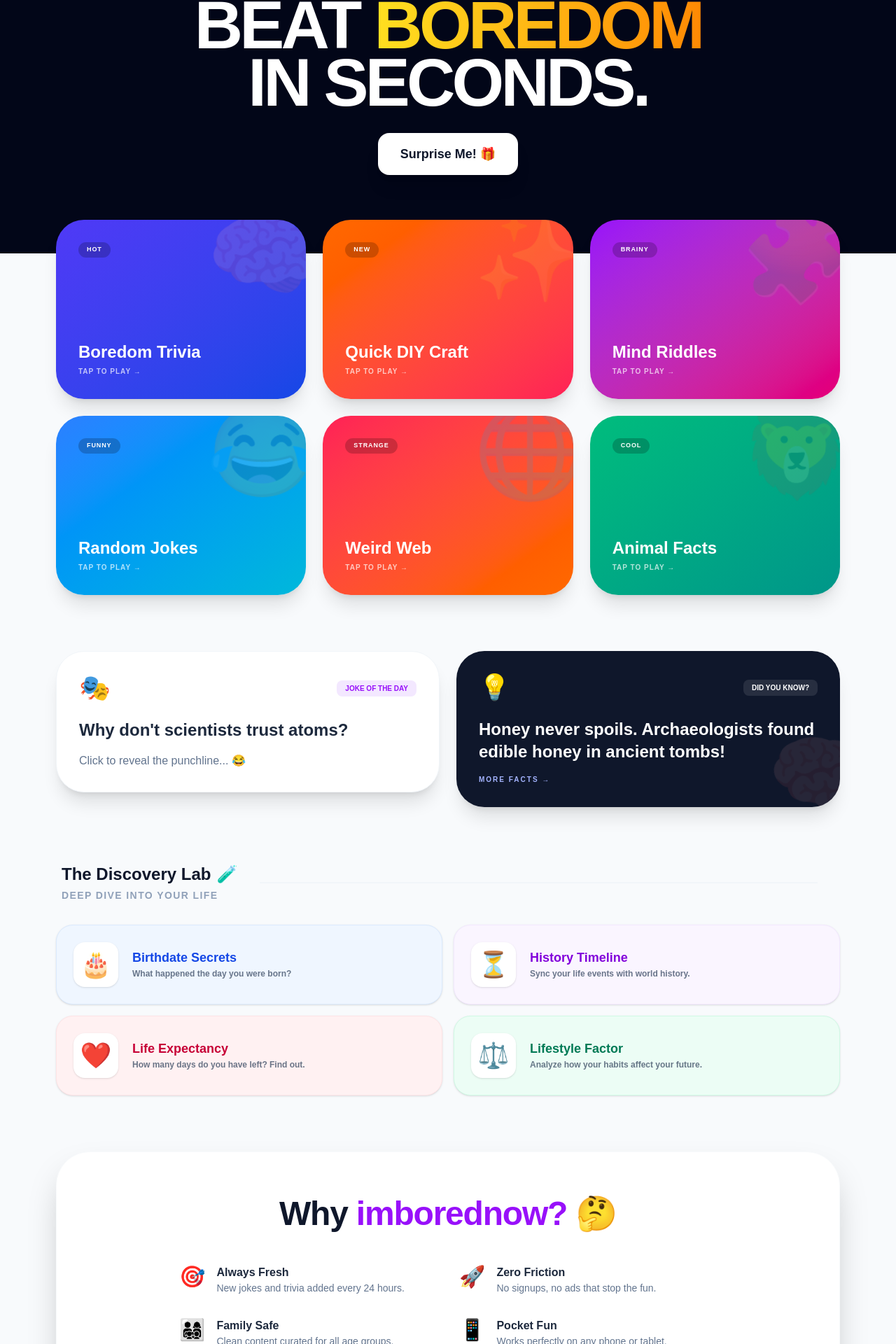
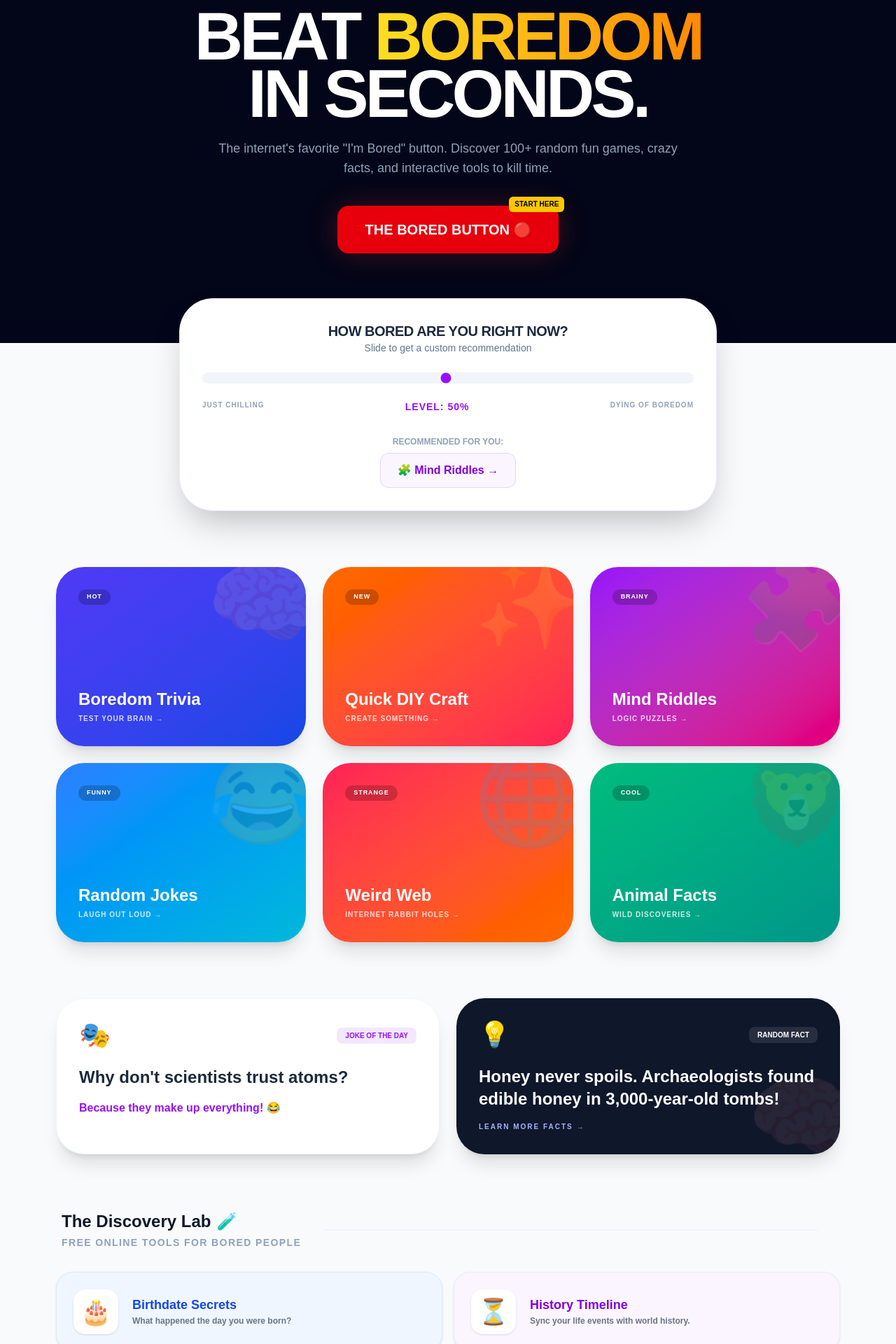
Before and after one commit to beladiyahardik/imborednow.com, a Next.js app: page / in a window 1280 px wide. Shown: the part 215-2135 px from the top of the page at 70% size. Built offline with nearby package versions, Linux system fonts and the light colour scheme.

Commit message:
SEO - Phase 1

```diff
--- a/src/pages/_document.tsx
+++ b/src/pages/_document.tsx
@@ -32,6 +32,9 @@
           name="google-adsense-account"
           content="ca-pub-7085320120847108"
         ></meta>
+
+        <link rel="icon" href="/favicon.ico" sizes="any"></link>
+
       </Head>
       <body className="antialiased">
         <Main />
--- a/src/pages/index.tsx
+++ b/src/pages/index.tsx
@@ -1,58 +1,119 @@
-import { useState } from "react";
+import { useState, useEffect } from "react";
 import Head from "next/head";
 import Link from "next/link";
 
 export default function Home() {
-  const [email, setEmail] = useState("");
+  const [boredomLevel, setBoredomLevel] = useState<any>(50);
+  const [mounted, setMounted] = useState(false);
+
+  // Prevent hydration mismatch for interactive elements
+  useEffect(() => setMounted(true), []);
 
   const categories = [
-    { title: "Boredom Trivia", emoji: "🧠", color: "from-indigo-600 to-blue-700", url: "/p/trivia", tag: "Hot" },
-    { title: "Quick DIY Craft", emoji: "✨", color: "from-orange-500 to-rose-500", url: "/p/diy-craft", tag: "New" },
-    { title: "Mind Riddles", emoji: "🧩", color: "from-purple-600 to-pink-600", url: "/p/mind-bending-riddle", tag: "Brainy" },
-    { title: "Random Jokes", emoji: "😂", color: "from-blue-500 to-cyan-500", url: "/p/random-jokes", tag: "Funny" },
-    { title: "Weird Web", emoji: "🌐", color: "from-rose-500 to-orange-500", url: "/p/weird-websites", tag: "Strange" },
-    { title: "Animal Facts", emoji: "🦁", color: "from-emerald-500 to-teal-600", url: "/p/crazy-animal-fact", tag: "Cool" },
+    { title: "Boredom Trivia", emoji: "🧠", color: "from-indigo-600 to-blue-700", url: "/p/trivia", tag: "Hot", desc: "Test your brain" },
+    { title: "Quick DIY Craft", emoji: "✨", color: "from-orange-500 to-rose-500", url: "/p/diy-craft", tag: "New", desc: "Create something" },
+    { title: "Mind Riddles", emoji: "🧩", color: "from-purple-600 to-pink-600", url: "/p/mind-bending-riddle", tag: "Brainy", desc: "Logic puzzles" },
+    { title: "Random Jokes", emoji: "😂", color: "from-blue-500 to-cyan-500", url: "/p/random-jokes", tag: "Funny", desc: "Laugh out loud" },
+    { title: "Weird Web", emoji: "🌐", color: "from-rose-500 to-orange-500", url: "/p/weird-websites", tag: "Strange", desc: "Internet rabbit holes" },
+    { title: "Animal Facts", emoji: "🦁", color: "from-emerald-500 to-teal-600", url: "/p/crazy-animal-fact", tag: "Cool", desc: "Wild discoveries" },
   ];
 
+  // SEO Schema Data
+  const jsonLd = {
+    "@context": "https://schema.org",
+    "@type": "SoftwareApplication",
+    "name": "Bored Button / ImBoredNow",
+    "operatingSystem": "Any",
+    "applicationCategory": "EntertainmentApplication",
+    "offers": { "@type": "Offer", "price": "0" },
+    "description": "The ultimate collection of fun games and websites to play when bored at school or work."
+  };
+
   return (
-    <div className="min-h-screen bg-[#F8FAFC] font-sans selection:bg-purple-200 pb-20">
+    <>
       <Head>
-        <title>I&apos;m Bored Now | Kill Boredom Instantly</title>
+        <title>Bored Button: Best Games & Sites to Cure Boredom Now</title>
+        <meta name="description" content="Feeling bored? Click the red Bored Button for 100+ random interactive games, cool websites, and fun activities to cure boredom instantly at school or work." />
+        <script
+          type="application/ld+json"
+          dangerouslySetInnerHTML={{ __html: JSON.stringify(jsonLd) }}
+        />
+        <link rel="canonical" href="https://www.imborednow.com/" />
       </Head>
 
+      <div className="min-h-screen bg-[#F8FAFC] font-sans selection:bg-purple-200 pb-20">
+
         {/* --- 1. HERO SECTION --- */}
-      <section className="relative pt-16 pb-28 px-4 overflow-hidden bg-slate-950">
+        <section className="relative pt-20 pb-32 px-4 overflow-hidden bg-slate-950">
           <div className="absolute inset-0 opacity-30">
             <div className="absolute top-0 left-0 w-full h-full bg-[radial-gradient(circle_at_30%_20%,_var(--tw-gradient-stops))] from-purple-600/40 via-transparent to-transparent" />
           </div>
 
           <div className="relative z-10 max-w-5xl mx-auto text-center">
-          <div className="inline-flex items-center gap-2 px-4 py-2 bg-white/5 backdrop-blur-xl rounded-full text-purple-300 text-[10px] font-black uppercase tracking-[0.3em] mb-8 border border-white/10">
-            🚀 The #1 Boredom Killer
-          </div>
+            <nav className="inline-flex items-center gap-2 px-4 py-2 bg-white/5 backdrop-blur-xl rounded-full text-purple-300 text-[10px] font-black uppercase tracking-[0.3em] mb-8 border border-white/10">
+              🚀 The #1 Boredom Killer Website
+            </nav>
+
             <h1 className="text-5xl md:text-8xl font-black text-white mb-6 tracking-tighter leading-[0.85]">
-            BEAT <span className="text-transparent bg-clip-text bg-gradient-to-r from-yellow-300 to-orange-400">BOREDOM</span><br/>
+              BEAT <span className="text-transparent bg-clip-text bg-gradient-to-r from-yellow-300 to-orange-400">BOREDOM</span><br />
               IN SECONDS.
             </h1>
-          <div className="flex justify-center gap-4 mt-8">
+
+            <p className="text-slate-400 max-w-2xl mx-auto mb-10 text-lg font-medium">
+              The internet's favorite "I'm Bored" button. Discover 100+ random fun games,
+              crazy facts, and interactive tools to kill time.
+            </p>
+
+            <div className="flex flex-col sm:flex-row justify-center items-center gap-6 mt-8">
               <Link href="/p/random-activity">
-              <button className="px-8 py-4 bg-white text-slate-900 rounded-2xl font-black text-lg hover:scale-105 transition-all shadow-xl active:scale-95">
-                Surprise Me! 🎁
+                <button className="group relative px-10 py-5 bg-red-600 text-white rounded-2xl font-black text-xl hover:bg-red-500 transition-all shadow-[0_0_40px_rgba(220,38,38,0.3)] hover:shadow-[0_0_60px_rgba(220,38,38,0.5)] active:scale-95">
+                  THE BORED BUTTON 🔴
+                  <span className="absolute -top-2 -right-2 bg-yellow-400 text-black text-[10px] px-2 py-1 rounded-md animate-bounce">START HERE</span>
                 </button>
               </Link>
             </div>
           </div>
         </section>
 
-      <main className="max-w-6xl mx-auto px-4 -mt-12 relative z-20 space-y-20">
+        <main className="max-w-6xl mx-auto px-4 -mt-16 relative z-20 space-y-20">
 
-        {/* --- 2. BENTO GRID (The Main Content) --- */}
+          {/* --- 2. INTERACTIVE BOREDOM METER (New) --- */}
+          {mounted && (
+            <section className="bg-white p-8 rounded-[3rem] shadow-2xl border border-purple-100 max-w-3xl mx-auto">
+              <div className="text-center mb-6">
+                <h2 className="text-xl font-black text-slate-800 uppercase tracking-tight">How bored are you right now?</h2>
+                <p className="text-slate-500 text-sm">Slide to get a custom recommendation</p>
+              </div>
+              <input
+                type="range"
+                min="1" max="100"
+                value={boredomLevel}
+                onChange={(e) => setBoredomLevel(e.target.value)}
+                className="w-full h-4 bg-slate-100 rounded-lg appearance-none cursor-pointer accent-purple-600"
+              />
+              <div className="flex justify-between mt-4 font-black text-[10px] uppercase tracking-widest text-slate-400">
+                <span>Just Chilling</span>
+                <span className="text-purple-600 text-sm">Level: {boredomLevel}%</span>
+                <span>Dying of Boredom</span>
+              </div>
+              <div className="mt-8 text-center animate-fade-in">
+                <p className="text-slate-400 text-xs font-bold uppercase mb-2">Recommended for you:</p>
+                <Link href={categories[boredomLevel % 6].url}>
+                  <span className="inline-block px-6 py-3 bg-purple-50 text-purple-700 rounded-xl font-black hover:bg-purple-100 transition-colors cursor-pointer border border-purple-200">
+                    {categories[boredomLevel % 6].emoji} {categories[boredomLevel % 6].title} →
+                  </span>
+                </Link>
+              </div>
+            </section>
+          )}
+
+          {/* --- 3. BENTO GRID --- */}
           <section>
             <div className="grid grid-cols-2 md:grid-cols-3 gap-3 md:gap-6">
               {categories.map((cat, i) => (
-              <Link key={i} href={cat.url}>
-                <div className={`group relative h-44 md:h-55 lg:h-64 rounded-[2rem] md:rounded-[2.5rem] bg-gradient-to-br ${cat.color} p-5 md:p-8 overflow-hidden cursor-pointer transition-all duration-500 hover:-translate-y-2 shadow-xl active:scale-95`}>
-                  <div className="absolute top-[-5%] right-[-5%] text-8xl md:text-9xl opacity-15 group-hover:rotate-12 transition-transform duration-500">
+                <Link key={i} href={cat.url} title={`Play ${cat.title}`}>
+                  <div className={`group relative h-48 md:h-64 rounded-[2.5rem] bg-gradient-to-br ${cat.color} p-6 md:p-8 overflow-hidden cursor-pointer transition-all duration-500 hover:-translate-y-2 hover:rotate-1 shadow-xl active:scale-95`}>
+                    <div className="absolute top-[-5%] right-[-5%] text-8xl md:text-9xl opacity-15 group-hover:rotate-12 group-hover:scale-110 transition-transform duration-500">
                       {cat.emoji}
                     </div>
                     <div className="relative h-full flex flex-col justify-between">
@@ -63,7 +124,9 @@
                         <h3 className="text-lg md:text-2xl font-black text-white mb-1">
                           {cat.title}
                         </h3>
-                      <p className="text-white/70 text-[10px] uppercase font-bold tracking-widest">Tap to Play →</p>
+                        <p className="text-white/80 text-[10px] uppercase font-bold tracking-widest group-hover:translate-x-2 transition-transform">
+                          {cat.desc} →
+                        </p>
                       </div>
                     </div>
                   </div>
@@ -72,82 +135,54 @@
             </div>
           </section>
 
-        {/* --- 3. DAD JOKE & FUN FACT (Featured Block) --- */}
+          {/* --- 4. FEATURED CONTENT --- */}
           <section className="grid md:grid-cols-2 gap-6">
-          {/* Dad Joke Card */}
-          <Link href="/p/dad-jokes">
-            <div className="bg-white p-8 rounded-[2.5rem] shadow-xl border border-slate-100 group cursor-pointer hover:border-purple-200 transition-all">
+            <Link href="/p/dad-jokes" className="block transform transition hover:scale-[1.02]">
+              <article className="bg-white p-8 rounded-[2.5rem] shadow-xl border border-slate-100 h-full">
                 <div className="flex items-center justify-between mb-6">
                   <span className="text-4xl">🎭</span>
                   <span className="px-3 py-1 bg-purple-100 text-purple-600 rounded-lg text-[10px] font-black uppercase">Joke of the Day</span>
                 </div>
-              <h3 className="text-2xl font-black text-slate-800 mb-4 group-hover:text-purple-600 transition-colors">
-                Why don't scientists trust atoms?
-              </h3>
-              <p className="text-slate-500 font-medium">Click to reveal the punchline... 😂</p>
-            </div>
+                <h3 className="text-2xl font-black text-slate-800 mb-4">Why don't scientists trust atoms?</h3>
+                <p className="text-purple-600 font-bold">Because they make up everything! 😂</p>
+              </article>
             </Link>
 
-          {/* Fun Fact Card */}
-          <Link href="/p/facts">
-            <div className="bg-slate-900 p-8 rounded-[2.5rem] shadow-xl group cursor-pointer overflow-hidden relative">
-              <div className="absolute right-[-10%] bottom-[-10%] text-9xl opacity-10 rotate-12 group-hover:rotate-0 transition-transform">🧠</div>
+            <Link href="/p/facts" className="block transform transition hover:scale-[1.02]">
+              <article className="bg-slate-900 p-8 rounded-[2.5rem] shadow-xl h-full relative overflow-hidden">
+                <div className="absolute right-[-5%] bottom-[-5%] text-9xl opacity-10">🧠</div>
                 <div className="relative z-10">
                   <div className="flex items-center justify-between mb-6">
                     <span className="text-4xl">💡</span>
-                  <span className="px-3 py-1 bg-white/10 text-white rounded-lg text-[10px] font-black uppercase">Did you know?</span>
+                    <span className="px-3 py-1 bg-white/10 text-white rounded-lg text-[10px] font-black uppercase">Random Fact</span>
                   </div>
                   <h3 className="text-2xl font-black text-white mb-4">
-                  Honey never spoils. Archaeologists found edible honey in ancient tombs!
+                    Honey never spoils. Archaeologists found edible honey in 3,000-year-old tombs!
                   </h3>
-                <p className="text-indigo-300 font-bold uppercase text-[10px] tracking-[0.2em]">More Facts →</p>
+                  <p className="text-indigo-300 font-bold uppercase text-[10px] tracking-[0.2em]">Learn More Facts →</p>
                 </div>
-            </div>
+              </article>
             </Link>
           </section>
 
-        {/* --- 4. THE DISCOVERY LAB (Expanded Tools) --- */}
+          {/* --- 5. THE DISCOVERY LAB --- */}
           <section>
             <div className="flex flex-col md:flex-row md:items-center justify-between gap-2 mb-8 px-2">
-            <div>
+              <header>
                 <h2 className="text-2xl font-black text-slate-900 flex items-center gap-2">
                   The Discovery Lab <span className="animate-pulse">🧪</span>
                 </h2>
-              <p className="text-sm font-bold text-slate-400 uppercase tracking-widest mt-1">Deep Dive Into Your Life</p>
-            </div>
+                <p className="text-sm font-bold text-slate-400 uppercase tracking-widest mt-1">Free Online Tools for Bored People</p>
+              </header>
               <div className="h-[2px] hidden md:block flex-grow mx-6 bg-slate-100" />
             </div>
 
             <div className="grid grid-cols-1 md:grid-cols-2 gap-4">
               {[
-               {
-                 title: "Birthdate Secrets",
-                 icon: "🎂",
-                 desc: "What happened the day you were born?",
-                 color: "bg-blue-50 border-blue-100 text-blue-700",
-                 href: "/p/birthdate-calculator"
-               },
-               {
-                 title: "History Timeline",
-                 icon: "⏳",
-                 desc: "Sync your life events with world history.",
-                 color: "bg-purple-50 border-purple-100 text-purple-700",
-                 href: "/p/history-timeline"
-               },
-               {
-                 title: "Life Expectancy",
-                 icon: "❤️",
-                 desc: "How many days do you have left? Find out.",
-                 color: "bg-rose-50 border-rose-100 text-rose-700",
-                 href: "/p/life-expectancy-calculator"
-               },
-               {
-                 title: "Lifestyle Factor",
-                 icon: "⚖️",
-                 desc: "Analyze how your habits affect your future.",
-                 color: "bg-emerald-50 border-emerald-100 text-emerald-700",
-                 href: "/p/life-style-factor"
-               }
+                { title: "Birthdate Secrets", icon: "🎂", desc: "What happened the day you were born?", color: "bg-blue-50 border-blue-100 text-blue-700", href: "/p/birthdate-calculator" },
+                { title: "History Timeline", icon: "⏳", desc: "Sync your life events with world history.", color: "bg-purple-50 border-purple-100 text-purple-700", href: "/p/history-timeline" },
+                { title: "Life Expectancy", icon: "❤️", desc: "How many days do you have left? Find out.", color: "bg-rose-50 border-rose-100 text-rose-700", href: "/p/life-expectancy-calculator" },
+                { title: "Lifestyle Factor", icon: "⚖️", desc: "Analyze how your habits affect your future.", color: "bg-emerald-50 border-emerald-100 text-emerald-700", href: "/p/life-style-factor" }
               ].map((tool, i) => (
                 <Link key={i} href={tool.href}>
                   <div className={`${tool.color} border p-6 rounded-3xl flex items-center gap-5 hover:scale-[1.03] transition-all cursor-pointer group active:scale-95 shadow-sm hover:shadow-md`}>
@@ -164,47 +199,48 @@
             </div>
           </section>
 
-        {/* --- 5. WHY I'M BORED NOW? (Value Proposition) --- */}
-        <section className="bg-white rounded-[3rem] p-8 md:p-16 shadow-2xl border border-slate-50 text-center relative overflow-hidden">
-          <div className="max-w-3xl mx-auto relative z-10">
-            <h2 className="text-3xl md:text-5xl font-black text-slate-900 mb-6 tracking-tight">
-              Why <span className="text-purple-600">imborednow?</span> 🤔
-            </h2>
-            <div className="grid md:grid-cols-2 gap-8 mt-12 text-left">
-              {[
-                { icon: "🎯", title: "Always Fresh", desc: "New jokes and trivia added every 24 hours." },
-                { icon: "🚀", title: "Zero Friction", desc: "No signups, no ads that stop the fun." },
-                { icon: "👨‍👩‍👧‍👦", title: "Family Safe", desc: "Clean content curated for all age groups." },
-                { icon: "📱", title: "Pocket Fun", desc: "Works perfectly on any phone or tablet." }
-              ].map((item, i) => (
-                <div key={i} className="flex gap-4">
-                  <div className="text-3xl">{item.icon}</div>
+          {/* --- 6. SEO LONG-FORM CONTENT --- */}
+          <section className="bg-slate-50 rounded-[3rem] p-8 md:p-16 border border-slate-100">
+            <div className="max-w-4xl mx-auto prose prose-slate">
+              <h2 className="text-3xl font-black text-slate-900 mb-6 text-center">Your Ultimate Cure for "I'm Bored"</h2>
+
+              <div className="grid md:grid-cols-2 gap-10 text-slate-600 leading-relaxed">
                 <div>
-                    <h4 className="font-black text-slate-800">{item.title}</h4>
-                    <p className="text-slate-500 text-sm font-medium">{item.desc}</p>
+                  <h3 className="text-lg font-black text-purple-600 uppercase mb-3">What is the Bored Button?</h3>
+                  <p>
+                    The <strong>Bored Button</strong> is an interactive portal designed for those moments when you are <strong>bored at school</strong>, home, or work. Instead of scrolling through social media, we provide <strong>online games to play when bored</strong> that are quick, engaging, and completely free.
+                  </p>
                 </div>
+                <div>
+                  <h3 className="text-lg font-black text-purple-600 uppercase mb-3">Fun Games to Play Online</h3>
+                  <p>
+                    We’ve curated a list of the most <strong>fun games to play when bored</strong>, including trivia, riddles, and "weird" websites that showcase the strangest corners of the internet. Our platform is safe, family-friendly, and requires no registration.
+                  </p>
                 </div>
-              ))}
               </div>
             </div>
           </section>
 
-        {/* --- 6. NEWSLETTER (Itractive Style) --- */}
+          {/* --- 7. NEWSLETTER --- */}
           <section className="bg-gradient-to-r from-purple-600 to-indigo-700 rounded-[3rem] p-10 md:p-20 text-center text-white relative overflow-hidden">
             <div className="absolute top-0 right-0 w-64 h-64 bg-white/10 rounded-full blur-3xl -mr-20 -mt-20" />
-           <h2 className="text-3xl md:text-5xl font-black mb-4">Never be bored again.</h2>
-           <p className="text-indigo-100 text-lg mb-10 max-w-xl mx-auto opacity-80">Join 50,000+ humans getting a weekly dose of fun.</p>
-           <div className="max-w-md mx-auto flex flex-col sm:flex-row gap-3">
+            <h2 className="text-3xl md:text-5xl font-black mb-4 tracking-tight">Never be bored again.</h2>
+            <p className="text-indigo-100 text-lg mb-10 max-w-xl mx-auto opacity-80 font-medium">Join 50,000+ humans getting a weekly dose of internet magic.</p>
+            <form className="max-w-md mx-auto flex flex-col sm:flex-row gap-3" onSubmit={(e) => e.preventDefault()}>
               <input
                 type="email"
+                required
                 placeholder="Your email address"
                 className="flex-grow px-6 py-4 rounded-2xl bg-white/10 border border-white/20 text-white placeholder:text-white/50 focus:outline-none focus:ring-2 focus:ring-white/50"
               />
-              <button className="px-8 py-4 bg-white text-indigo-600 font-black rounded-2xl hover:bg-indigo-50 transition-colors">Join Free</button>
-           </div>
+              <button type="submit" className="px-8 py-4 bg-white text-indigo-600 font-black rounded-2xl hover:bg-indigo-50 transition-all hover:scale-105 active:scale-95">
+                Join Free
+              </button>
+            </form>
           </section>
 
         </main>
       </div>
+    </>
   );
 }
```
Also changed, not shown: src/components/Header.tsx (+0 -50 lines), public/banner.png (added). Lines whose indentation alone changed are shown as unchanged.
